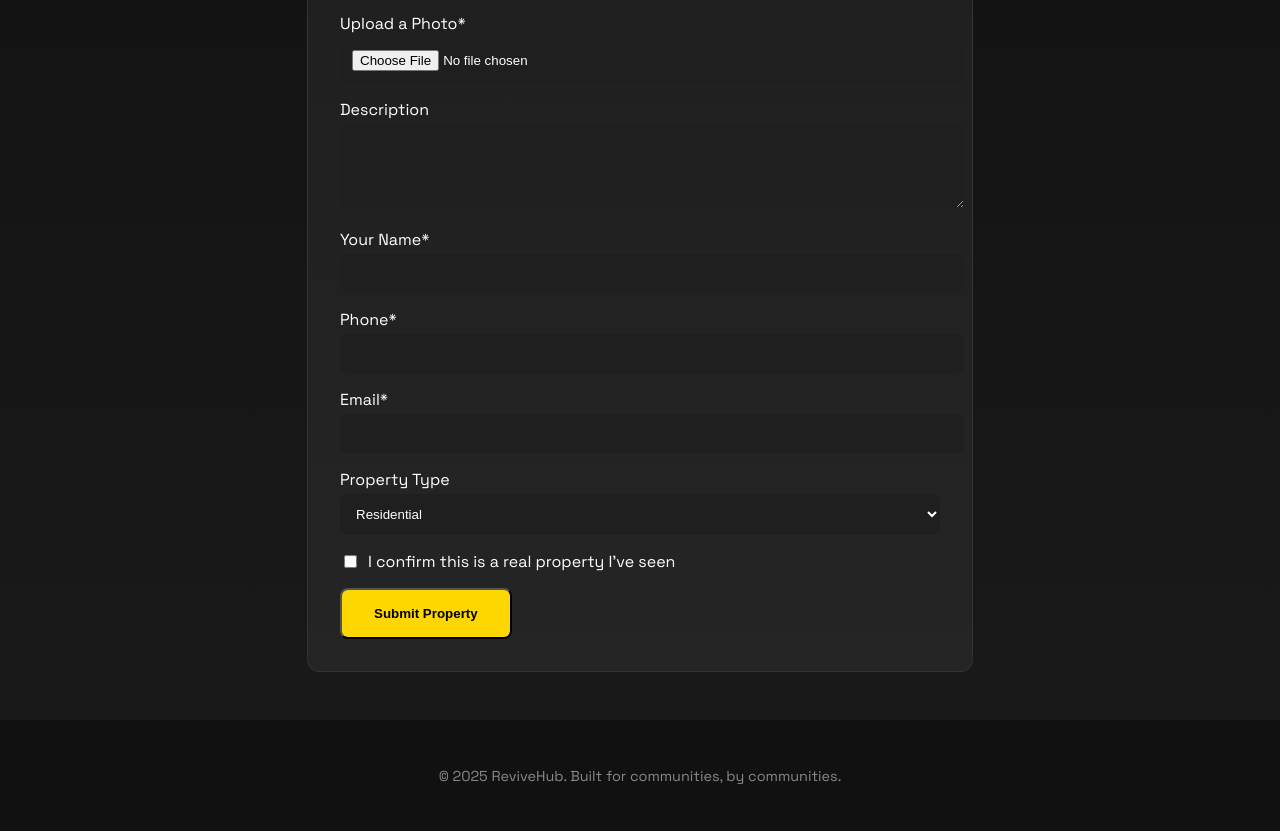
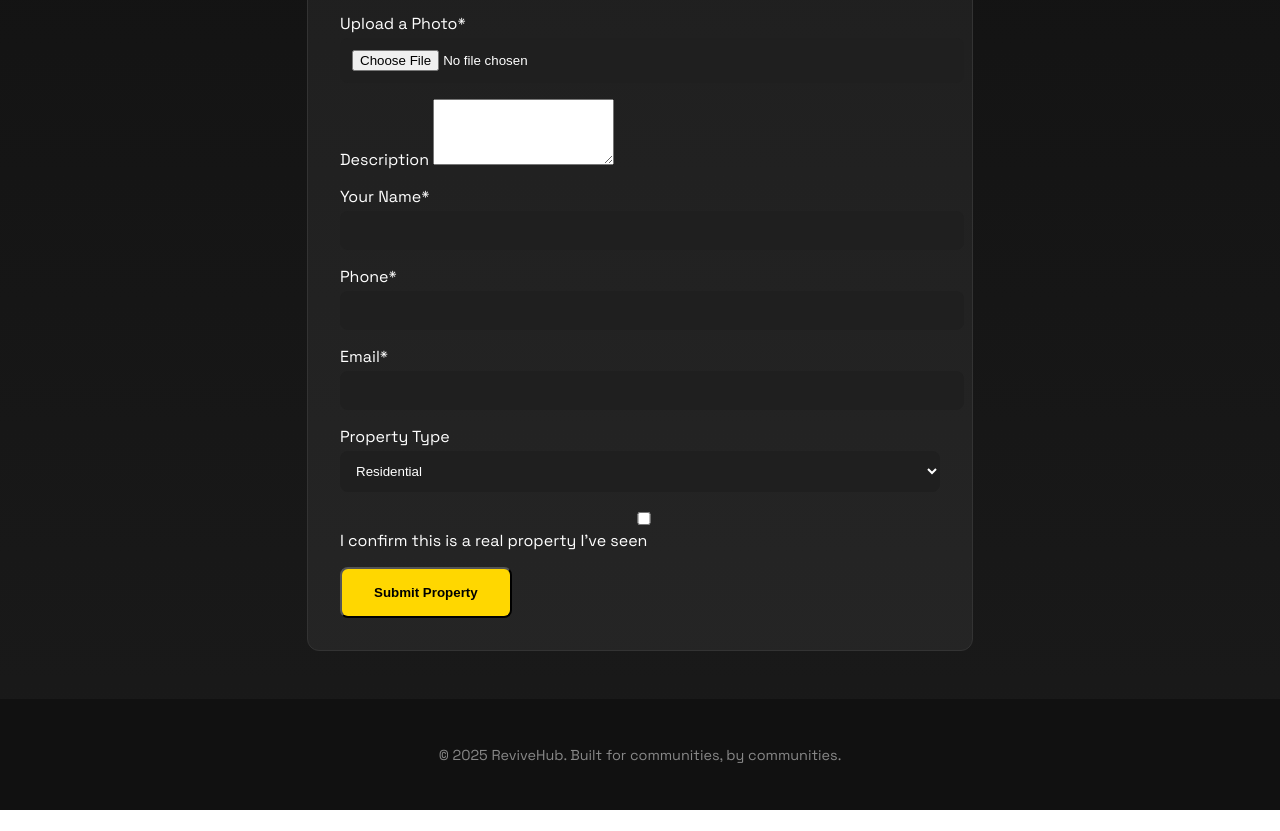
Before and after one commit to ShadeedAbraham/Revive-HUB, a plain HTML site: page submit.html in a window 1280 px wide. Shown: the part 848-1679 px from the top of the page. After the commit the page ends 1658 px from the top, so only its background shows below. Drawn offline with Linux system fonts and the light colour scheme.

Commit message:
Add files via upload

```diff
--- a/assets/styles/style.css
+++ b/assets/styles/style.css
@@ -63,12 +63,8 @@ form label {
   display: block;
   margin-bottom: 1rem;
 }
-form input[type="text"],
-form input[type="email"],
-form input[type="tel"],
-form input[type="file"],
-form select,
-form textarea {
+form input,
+form select {
   width: 100%;
   padding: 0.75rem;
   margin-top: 0.25rem;
@@ -77,13 +73,8 @@ form textarea {
   background: #1f1f1f;
   color: #fff;
 }
-form textarea {
-  resize: vertical;
-}
-.checkbox {
-  display: flex;
-  align-items: center;
-  gap: 0.5rem;
+.conditional {
+  display: none;
 }
 footer {
   text-align: center;
```
